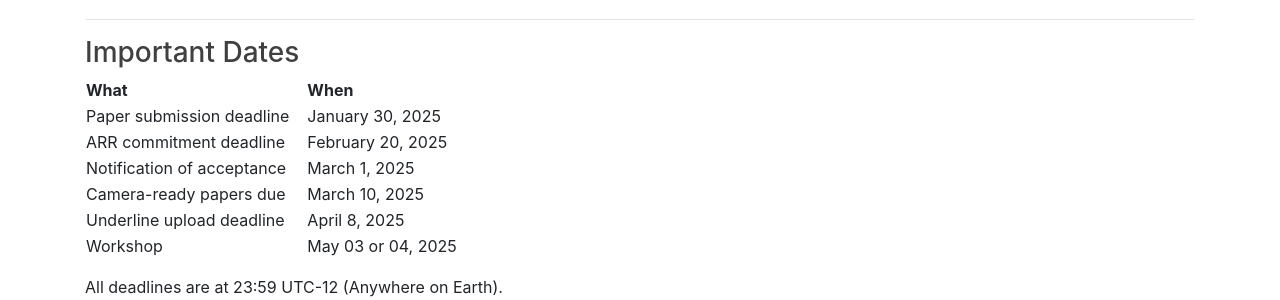
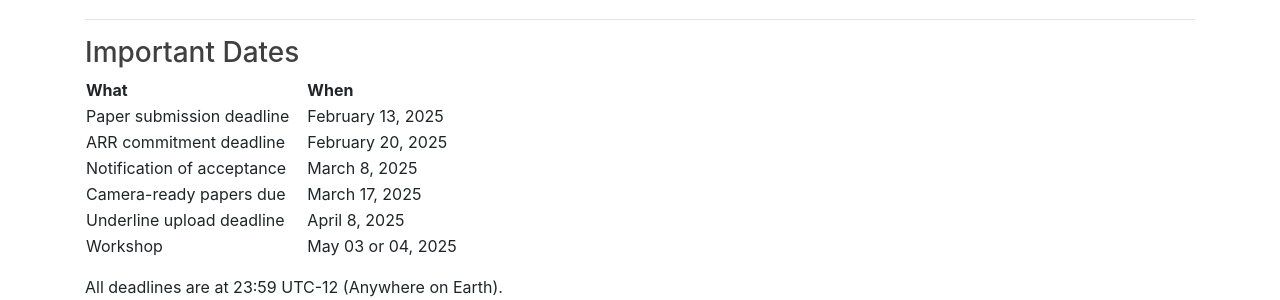
Before and after one commit to multiword/multiword.github.io, a Jekyll site: the page built from mwe2025/index.md, in a window 1280 px wide and 900 px high, scrolled down 2892 px. Shown: the part 154-454 px from the top of the window. Built offline with Jekyll 4.4.1, drawn with Linux system fonts in a browser that asks for light colours; comment, search, counter and statistics services are not loaded.

Commit message:
updated the deadline

```diff
--- a/mwe2025/index.md
+++ b/mwe2025/index.md
@@ -152,10 +152,10 @@ TBD
 
 | What                       | When                       |
 | -------------------------- | -------------------------- |
-| Paper submission deadline  | January 30, 2025           |
+| Paper submission deadline  | February 13, 2025           |
 | ARR commitment deadline    | February 20, 2025          |
-| Notification of acceptance | March 1, 2025              |
-| Camera-ready papers due    | March 10, 2025             |
+| Notification of acceptance | March 8, 2025              |
+| Camera-ready papers due    | March 17, 2025             |
 | Underline upload deadline  | April 8, 2025              |
 | Workshop                   | May 03 or 04, 2025         |
 
```
